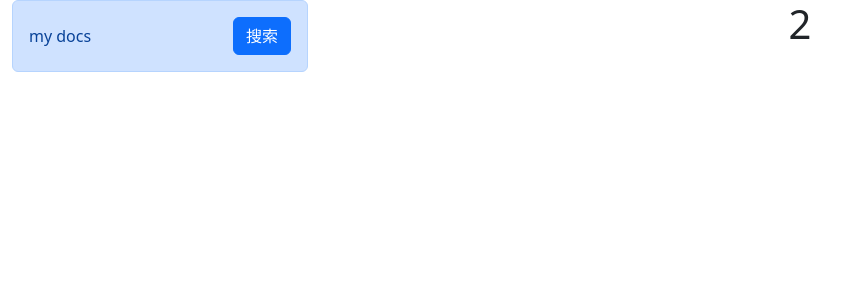
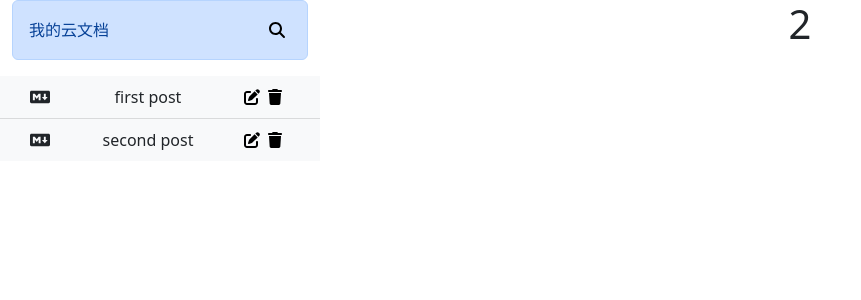
Before and after one commit to EndThemex/end-markd, a React (Create React App) app: page / in a window 1280 px wide. Shown: the top 300 px of the page, without its empty margins (0-861 px from the left). Built offline with nearby package versions, Linux system fonts and the light colour scheme.

Commit message:
添加图标库，创建文件列表组件

```diff
--- a/main.js
+++ b/main.js
@@ -4,8 +4,8 @@ let mainWindow;
 
 app.on('ready', () => {
     mainWindow = new BrowserWindow({
-        width: 800,
-        height: 600,
+        width: 1200,
+        height: 700,
         webPreferences:{
             contextIsolation:false,
             nodeIntegration:true
--- a/package.json
+++ b/package.json
@@ -11,6 +11,9 @@
     "wait-on": "^6.0.1"
   },
   "dependencies": {
+    "@fortawesome/free-brands-svg-icons": "^6.2.0",
+    "@fortawesome/free-solid-svg-icons": "^6.2.0",
+    "@fortawesome/react-fontawesome": "latest",
     "@testing-library/jest-dom": "^5.16.5",
     "@testing-library/react": "^13.4.0",
     "@testing-library/user-event": "^13.5.0",
--- a/src/App.js
+++ b/src/App.js
@@ -1,13 +1,16 @@
 import './App.css';
 import 'bootstrap/dist/css/bootstrap.min.css'
 import FileSearch from './components/FileSearch';
+import defaultFiles from './utils/defaultFiles';
+import FileList from './components/FileList';
 
 function App() {
   return (
     <div className="App container-fluid">
       <div className='row'>
         <div className='col-3'>
-          <FileSearch title='my docs' onFileSearch={() => {}}/>
+          <FileSearch title='我的云文档' onFileSearch={(value) => {console.log(value);}}/>
+          <FileList files={defaultFiles} />
         </div>
         <div className='col-9 bg-warring'>
           <h1>2</h1>
--- /dev/null
+++ b/src/components/FileList.js
@@ -0,0 +1,32 @@
+import React from "react";
+import {FontAwesomeIcon} from '@fortawesome/react-fontawesome'
+import {faMarkdown} from '@fortawesome/free-brands-svg-icons'
+import {faEdit, faTrash} from '@fortawesome/free-solid-svg-icons'
+
+const FileList = ({files, onFileClick, onSaveEdit, onFileDelete}) => {
+    return (
+        <ul className="list-group list-group-flush file-list">
+            {
+                files.map(file => (
+                    <li
+                        className=" list-group-item bg-light row d-flex align-items-center"
+                        key={file.id}
+                    >
+                        <FontAwesomeIcon className="col-1" icon={faMarkdown} />
+                        <span className="col-7">
+                            {file.title}
+                        </span>
+                        <button className="col-1 icon-button">
+                            <FontAwesomeIcon title="Edit" icon={faEdit} />
+                        </button>
+                        <button className="col-1 icon-button">
+                            <FontAwesomeIcon title="Delete" icon={faTrash} />
+                        </button>
+                    </li>
+                ))
+            }
+        </ul>
+    )
+}
+
+export default FileList
--- a/src/components/FileSearch.js
+++ b/src/components/FileSearch.js
@@ -1,41 +1,80 @@
-import React, {useState, useEffect} from "react";
+import React, {useState, useEffect, useRef} from "react";
+import {FontAwesomeIcon} from '@fortawesome/react-fontawesome'
+import {faSearch, faXmark} from '@fortawesome/free-solid-svg-icons'
+import PropTypes from "prop-types";
 
 const FileSearch = ({title, onFileSearch}) => {
     const [inputActive, setInputActive] = useState(false)
     const [value, setValue] = useState('')
 
+    const node = useRef(null)
+
+    const closeSearch = (e) => {
+        e.preventDefault()
+        setInputActive(false)
+        setValue('')
+    }
+
     useEffect(() => {
-        const handleInputValue = (event) => {
+        const handleInputEvent = (event) => {
             const {keyCode} = event
-            if (keyCode === 13){
+            if (keyCode === 13 && inputActive){
+                onFileSearch(value)
+            }
+            else if (keyCode === 27 && inputActive){
+                closeSearch(event)
+            }
+        }
+        document.addEventListener('keyup', handleInputEvent)
+        return () => {
+            document.removeEventListener('keyup', handleInputEvent)
+        }
+    })
 
-            }
+    useEffect(() => {
+        if (inputActive){
+            node.current.focus()
         }
     })
 
     return (
-        <div className="alert alert-primary">
+        <div className="alert alert-primary d-flex justify-content-between align-items-center">
             {
                 !inputActive &&
-                <div className="d-flex justify-content-between align-items-center">
+                <>
                     <span>{title}</span>
-                    <button type="button" className="btn btn-primary"
-                        onClick={() => {setInputActive(true)}}>搜索</button>
-                </div>
+                    <button type="button" className="icon-button"
+                        onClick={() => {setInputActive(true)}}>
+                            <FontAwesomeIcon title="搜索" icon={faSearch} />
+                    </button>
+                </>
             }
             {
                 inputActive &&
-                <div className="row">
-                    <div className="col-8">
+                <>
+                    <div className="">
                         <input className="form-control"
-                            value={value} onChange={(e) => {setValue(e.target.value)}} />
+                            value={value}
+                            ref={node}
+                            onChange={(e) => {setValue(e.target.value)}} />
                     </div>
-                    <button type="button" className="btn btn-primary col-4"
-                        onClick={() => {setInputActive(false)}}>关闭</button>
-                </div>
+                    <button type="button" className="icon-button"
+                        onClick={() => {setInputActive(false)}}>
+                            <FontAwesomeIcon title="关闭" icon={faXmark} />
+                        </button>
+                </>
             }
         </div>
     )
 }
 
+FileSearch.propTypes = {
+    title: PropTypes.string,
+    onFileSearch: PropTypes.func.isRequired
+}
+
+FileSearch.defaultProps = {
+    title: "我的云文档"
+}
+
 export default FileSearch
--- a/src/index.css
+++ b/src/index.css
@@ -1,13 +1,9 @@
-body {
-  margin: 0;
-  font-family: -apple-system, BlinkMacSystemFont, 'Segoe UI', 'Roboto', 'Oxygen',
-    'Ubuntu', 'Cantarell', 'Fira Sans', 'Droid Sans', 'Helvetica Neue',
-    sans-serif;
-  -webkit-font-smoothing: antialiased;
-  -moz-osx-font-smoothing: grayscale;
+
+.search-div {
+  min-height: 1.5rem;
 }
 
-code {
-  font-family: source-code-pro, Menlo, Monaco, Consolas, 'Courier New',
-    monospace;
+.icon-button {
+  background: none;
+  border: none;
 }
--- /dev/null
+++ b/src/utils/defaultFiles.js
@@ -0,0 +1,16 @@
+const defaultFiles = [
+    {
+        id: '1',
+        title: 'first post',
+        body: '# Title 1',
+        createAt: 1667831953
+    },
+    {
+        id: '2',
+        title: 'second post',
+        body: '# Title 1',
+        createAt: 1667831989
+    }
+]
+
+export default defaultFiles
```
